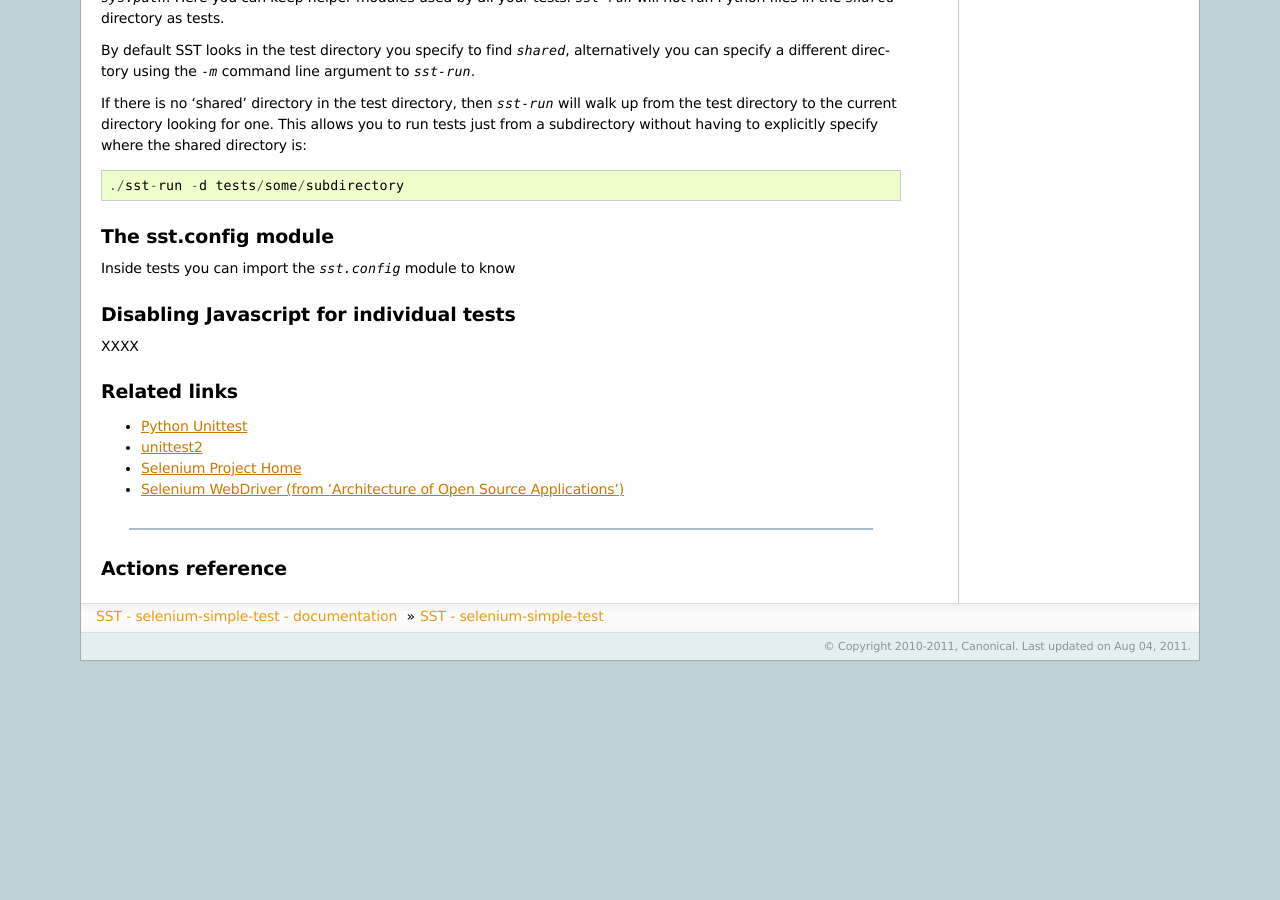
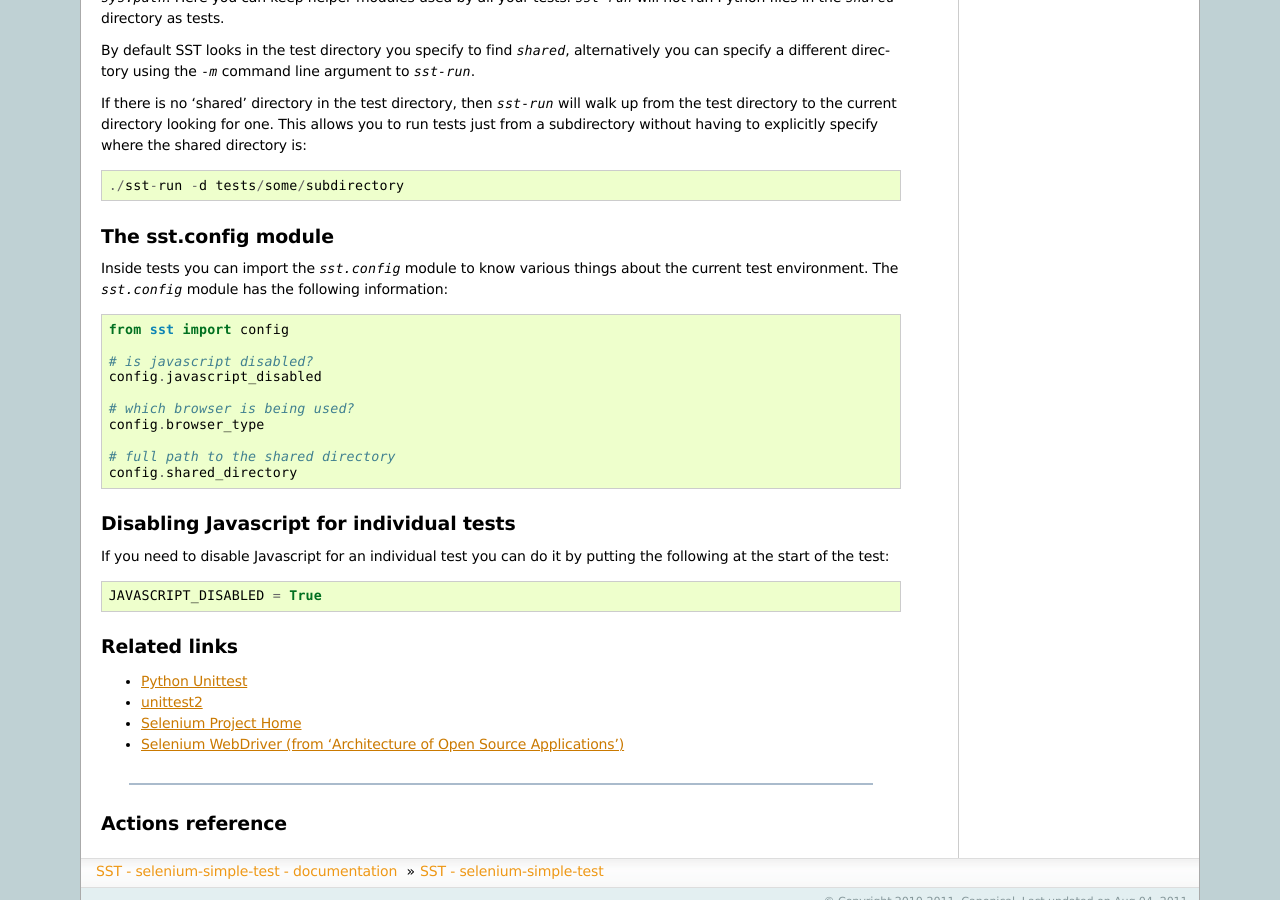
Before and after one commit to Work4Labs/selenium-simple-test, a Sphinx documentation site: the page built from docs/index.rst, in a window 1280 px wide and 900 px high, scrolled down 3531 px. Built offline with Sphinx 7.4.7, drawn with Linux system fonts in a browser that asks for light colours; pages that are not in the unit, such as notebooks, are missing from menus; before the commit the page ends 4192 px from its top, so only the background shows below that.

Commit message:
Docs extension

```diff
--- a/docs/index.rst
+++ b/docs/index.rst
@@ -229,14 +229,29 @@ specify where the shared directory is::
  The sst.config module
 ----------------------
 
-Inside tests you can import the `sst.config` module to know
+Inside tests you can import the `sst.config` module to know various things about the current test
+environment. The `sst.config` module has the following information::
+
+    from sst import config
+
+    # is javascript disabled?
+    config.javascript_disabled
+
+    # which browser is being used?
+    config.browser_type
+
+    # full path to the shared directory
+    config.shared_directory
 
 
 ------------------------------------------
  Disabling Javascript for individual tests
 ------------------------------------------
 
-XXXX
+If you need to disable Javascript for an individual test you can do it by
+putting the following at the start of the test::
+
+    JAVASCRIPT_DISABLED = True
 
 
 -----------------
```
Also changed, not shown: 1 other file.
